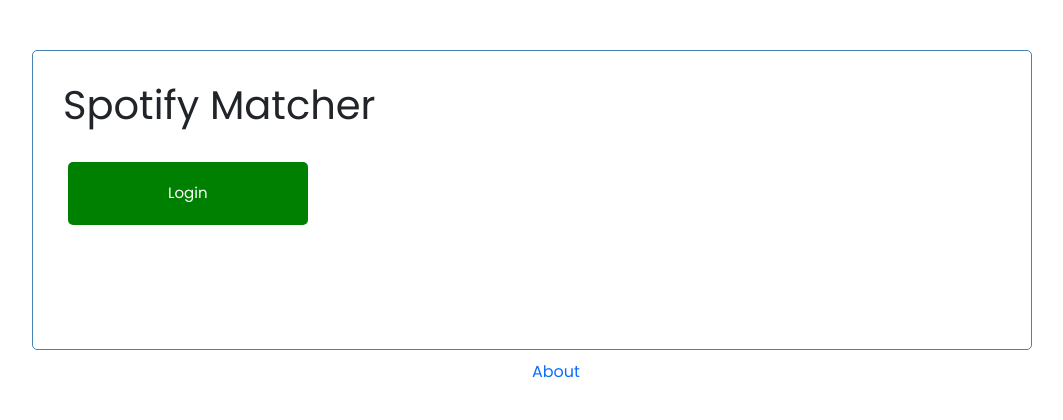
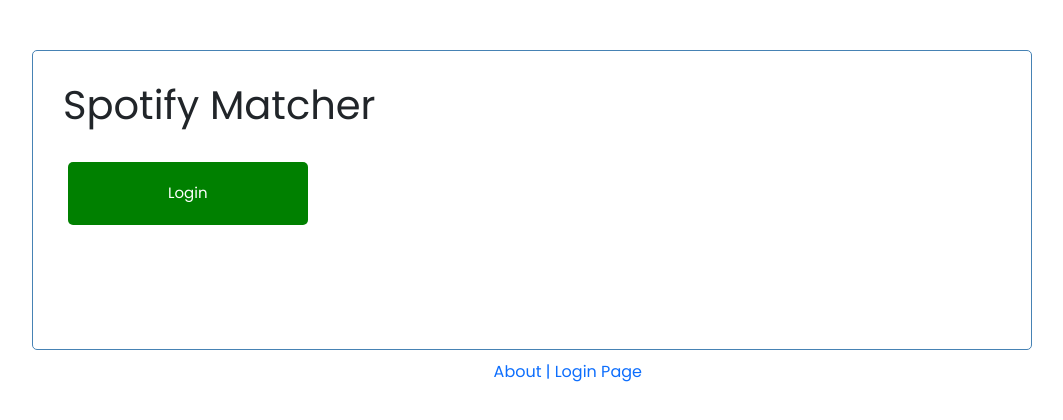
Before and after one commit to dev-rifaii/spotify-matcher-frontend, a Vue app: page / in a window 1280 px wide. Shown: the top 420 px of the page, without its empty margins (108-1171 px from the left). Built offline with nearby package versions, Linux system fonts and the light colour scheme.

Commit message:
add link to login page in footer and make routes not accessible when token expired

```diff
--- a/src/components/Footer.vue
+++ b/src/components/Footer.vue
@@ -1,22 +1,19 @@
 <template>
-
-      <router-link class="about" to="/about">About</router-link>
-
-
+  <router-link class="about" to="/about">About</router-link>
+  <router-link class="about" to="/">  |  Login Page</router-link>
 </template>
 
 <script>
 export default {
-    name:"Footer"
-}
-
+  name: "Footer",
+};
 </script>
 
-<style>
-.about{
+<style scoped>
+.about {
   position: relative;
-  left: 50%;
+  left: 47%;
   bottom: 40px;
-  text-decoration:none;
+  text-decoration: none;
 }
 </style>
--- a/src/router/index.js
+++ b/src/router/index.js
@@ -89,7 +89,7 @@
             let cd = urlParams.get('code');
             getToken(cd);
             if (!tokenExists()) {
-                setTimeout(function () { router.push('/home'); }, 2000);
+                setTimeout(function () { router.push('/home'); }, 1200);
             } else {
                 router.push('/home')
             }
@@ -147,7 +147,8 @@
 
 
 router.beforeEach((to, from) => {
-    if (tokenExists() || noAuthRoutes.includes(to.path)) {
+
+    if (tokenExists() &&  tokenIsValid() || noAuthRoutes.includes(to.path) ) {
         return true;
     }
     return false;
@@ -157,6 +158,11 @@
 
 function tokenExists() {
     return localStorage.getItem('token') != null
+}
+
+function tokenIsValid(){
+    const now = Date.now();
+   return JSON.parse(localStorage.getItem("token")).expires_at > now
 }
 
 
```
